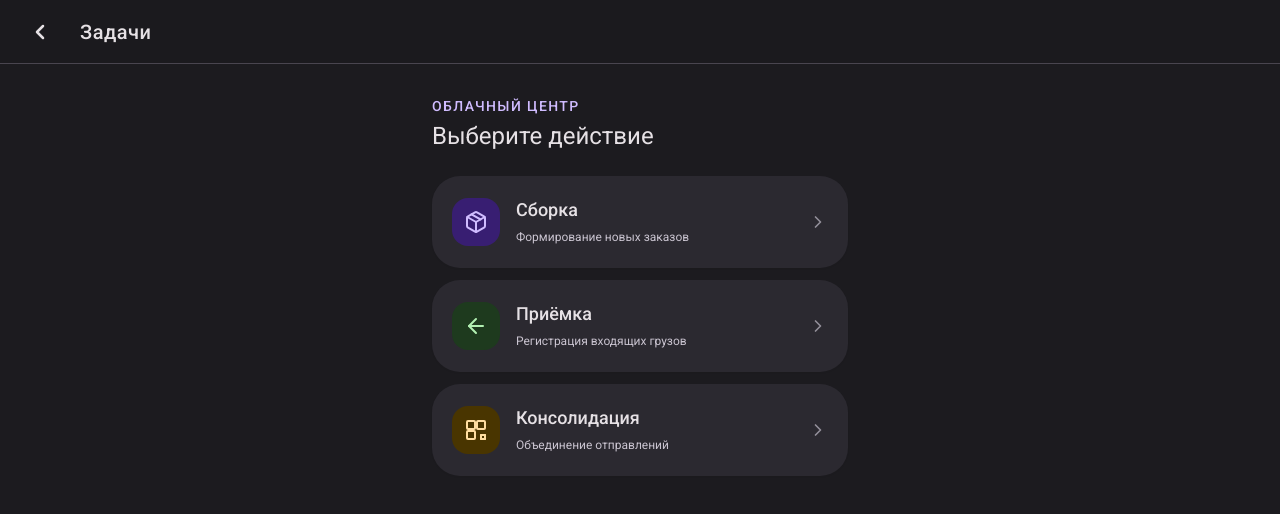
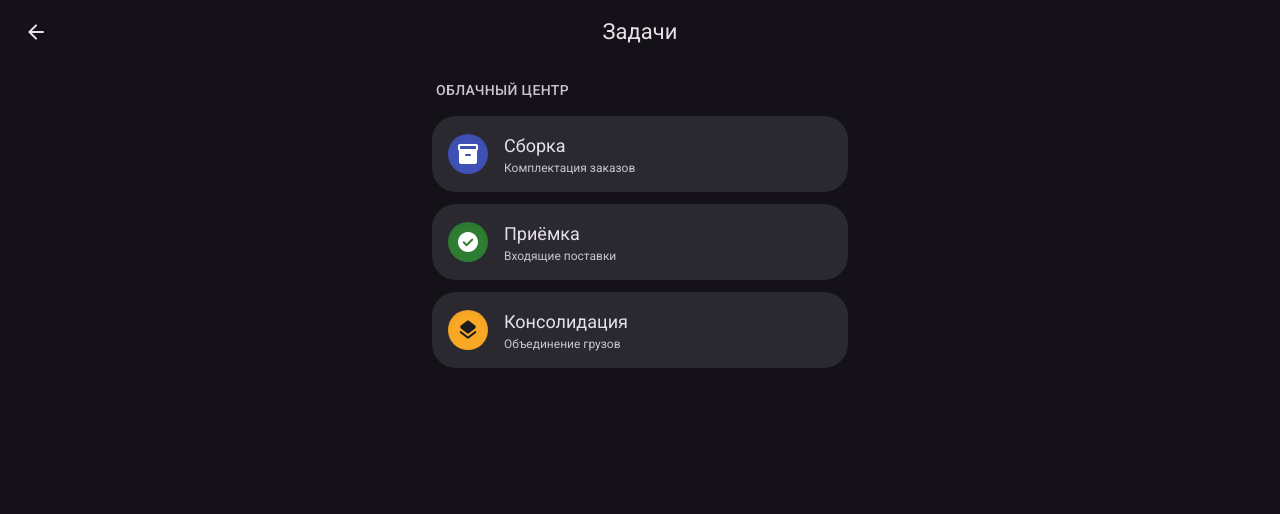
Before and after one commit to u8902054545-design/test-app, a plain HTML site: page index.html in a window 1280 px wide. Drawn offline with nearby package versions, Linux system fonts and the light colour scheme; no server answers; sample sign-in values are in the browser's storage.

Commit message:
Update index.html

```diff
--- a/index.html
+++ b/index.html
@@ -4,162 +4,157 @@
     <meta charset="UTF-8">
     <meta name="viewport" content="width=device-width, initial-scale=1.0, maximum-scale=1.0, user-scalable=no">
     <title>Задачи</title>
+
     <script src="https://cdn.tailwindcss.com"></script>
+
+    <link rel="preconnect" href="https://fonts.googleapis.com">
+    <link rel="preconnect" href="https://fonts.gstatic.com" crossorigin>
     <link href="https://fonts.googleapis.com/css2?family=Roboto:wght@400;500;700&display=swap" rel="stylesheet">
+
+    <link rel="stylesheet" href="https://fonts.googleapis.com/css2?family=Material+Symbols+Rounded:opsz,wght,FILL,GRAD@24,400,0,0" />
+
     <style>
+        /* MD3 Colors & Settings */
         :root {
-            --md-sys-color-surface: #1C1B1F;
-            --md-sys-color-on-surface: #E6E1E5;
-            --md-sys-color-surface-variant: #49454F;
+            --md-sys-color-surface: #141218;
+            --md-sys-color-surface-container: #2B2930;
+            --md-sys-color-surface-container-high: #36343B;
+            --md-sys-color-on-surface: #E6E0E9;
             --md-sys-color-on-surface-variant: #CAC4D0;
-            --md-sys-color-primary: #D0BCFF;
-            --md-sys-color-on-primary: #381E72;
-            --md-sys-color-outline: #938F99;
+            --md-sys-color-primary-container: #4F378B;
+            --md-sys-color-on-primary-container: #EADDFF;
         }
 
         body {
             font-family: 'Roboto', sans-serif;
             background-color: var(--md-sys-color-surface);
             color: var(--md-sys-color-on-surface);
-            /* Защита от копирования */
+            min-height: 100vh;
+            /* Блокировка выделения и контекстного меню */
+            -webkit-user-select: none;
+            -moz-user-select: none;
+            -ms-user-select: none;
             user-select: none;
-            -webkit-user-select: none;
-            -ms-user-select: none;
-            -webkit-touch-callout: none;
+            -webkit-touch-callout: none; /* Отключает меню при долгом нажатии на iOS */
             overflow-x: hidden;
         }
 
-        /* Material 3 Elevation & Interaction */
-        .m3-card {
-            background-color: #2b2930;
-            transition: background-color 0.2s, transform 0.1s;
+        /* Material 3 Card Style */
+        .md3-card {
+            background-color: var(--md-sys-color-surface-container);
+            border-radius: 24px; /* MD3 Large Shape */
+            transition: background-color 0.2s ease, transform 0.1s ease, box-shadow 0.2s ease;
             position: relative;
             overflow: hidden;
         }
 
-        .m3-card:active {
-            background-color: #3b3842;
+        /* Эмуляция State Layer при наведении и нажатии */
+        .md3-card::after {
+            content: "";
+            position: absolute;
+            inset: 0;
+            background-color: currentcolor;
+            opacity: 0;
+            transition: opacity 0.1s linear;
+        }
+
+        .md3-card:active {
             transform: scale(0.98);
         }
 
-        .m3-ripple {
-            position: absolute;
-            background: rgba(208, 188, 255, 0.12);
-            border-radius: 50%;
-            transform: scale(0);
-            animation: ripple 0.6s linear;
+        .md3-card:active::after {
+            opacity: 0.1; /* Эффект нажатия (Ripple emulation) */
+        }
+
+        /* Настройка иконок */
+        .material-symbols-rounded {
+            font-variation-settings: 'FILL' 1, 'wght' 400, 'GRAD' 0, 'opsz' 24;
+            font-size: 24px;
+        }
+
+        /* Блокировка перетаскивания картинок/иконок */
+        img, svg, .material-symbols-rounded {
             pointer-events: none;
         }
-
-        @keyframes ripple {
-            to {
-                transform: scale(4);
-                opacity: 0;
-            }
-        }
-
-        /* Скрытие полосы прокрутки */
-        ::-webkit-scrollbar { width: 0; display: none; }
     </style>
 </head>
-<body class="antialiased">
+<body class="antialiased" oncontextmenu="return false;">
+    <header class="fixed top-0 left-0 w-full h-16 flex items-center justify-between px-4 z-50 bg-[#141218] transition-colors duration-300">
+        <button id="backButton" class="w-10 h-10 rounded-full flex items-center justify-center text-[#E6E0E9] hover:bg-[#36343B] active:bg-[#48464C] transition-colors focus:outline-none">
+            <span class="material-symbols-rounded">arrow_back</span>
+        </button>
 
-    <!-- Material Top App Bar -->
-    <header class="fixed top-0 left-0 w-full h-16 flex items-center px-4 z-50 bg-[#1C1B1F]/90 backdrop-blur-md border-b border-[#49454F]">
-        <a href="https://u8902054545-design.github.io/DarkCenter-Cloud-User-Main/"
-           class="p-3 rounded-full hover:bg-[#49454F] transition-colors flex items-center justify-center text-[#E6E1E5]"
-           id="backButtonLink">
-            <svg xmlns="http://www.w3.org/2000/svg" width="24" height="24" viewBox="0 0 24 24" fill="none" stroke="currentColor" stroke-width="2.5" stroke-linecap="round" stroke-linejoin="round"><path d="m15 18-6-6 6-6"/></svg>
-        </a>
-        <div class="ml-4">
-            <h1 class="text-xl font-medium tracking-wide">Задачи</h1>
-        </div>
+        <h1 class="text-[#E6E0E9] text-[22px] font-normal leading-7 absolute left-1/2 transform -translate-x-1/2 pointer-events-none">Задачи</h1>
+
+        <div class="w-10"></div>
     </header>
 
-    <main class="pt-24 pb-8 px-4 max-w-md mx-auto">
-        <div class="mb-6">
-            <p class="text-sm font-medium text-[#D0BCFF] uppercase tracking-widest mb-1">Облачный центр</p>
-            <h2 class="text-2xl font-normal text-[#E6E1E5]">Выберите действие</h2>
-        </div>
+    <main class="pt-20 px-4 pb-6 max-w-md mx-auto">
+        <h2 class="text-sm font-medium text-[#CAC4D0] mb-4 ml-1 tracking-wide uppercase">Облачный центр</h2>
 
-        <div class="grid gap-3">
-            <!-- Сборка -->
-            <button class="m3-card w-full flex items-center p-5 rounded-[28px] shadow-sm text-left group" onclick="ripple(event); console.log('Сборка');">
-                <div class="w-12 h-12 flex items-center justify-center bg-[#381E72] text-[#D0BCFF] rounded-2xl mr-4">
-                    <svg xmlns="http://www.w3.org/2000/svg" width="24" height="24" viewBox="0 0 24 24" fill="none" stroke="currentColor" stroke-width="2" stroke-linecap="round" stroke-linejoin="round"><path d="m7.5 4.27 9 5.15"/><path d="M21 8a2 2 0 0 0-1-1.73l-7-4a2 2 0 0 0-2 0l-7 4A2 2 0 0 0 3 8v8a2 2 0 0 0 1 1.73l7 4a2 2 0 0 0 2 0l7-4A2 2 0 0 0 21 16Z"/><path d="m3.3 7 8.7 5 8.7-5"/><path d="M12 22V12"/></svg>
+        <div class="space-y-3">
+            <button class="md3-card w-full flex items-center p-4 shadow-sm" onclick="console.log('Сборка');">
+                <div class="w-10 h-10 rounded-full bg-[#3F51B5] flex items-center justify-center text-white mr-4 shadow-inner">
+                    <span class="material-symbols-rounded">inventory_2</span>
                 </div>
-                <div class="flex-1">
-                    <span class="block text-lg font-medium text-[#E6E1E5]">Сборка</span>
-                    <span class="text-xs text-[#CAC4D0]">Формирование новых заказов</span>
+                <div class="flex flex-col items-start">
+                    <span class="text-lg font-normal text-[#E6E0E9]">Сборка</span>
+                    <span class="text-xs text-[#CAC4D0]">Комплектация заказов</span>
                 </div>
-                <svg class="text-[#938F99] group-hover:text-[#D0BCFF] transition-colors" xmlns="http://www.w3.org/2000/svg" width="20" height="20" viewBox="0 0 24 24" fill="none" stroke="currentColor" stroke-width="2" stroke-linecap="round" stroke-linejoin="round"><path d="m9 18 6-6-6-6"/></svg>
             </button>
 
-            <!-- Приёмка -->
-            <button class="m3-card w-full flex items-center p-5 rounded-[28px] shadow-sm text-left group" onclick="ripple(event); console.log('Приёмка');">
-                <div class="w-12 h-12 flex items-center justify-center bg-[#1E3A1E] text-[#B2F0B2] rounded-2xl mr-4">
-                    <svg xmlns="http://www.w3.org/2000/svg" width="24" height="24" viewBox="0 0 24 24" fill="none" stroke="currentColor" stroke-width="2" stroke-linecap="round" stroke-linejoin="round"><path d="m12 19-7-7 7-7"/><path d="M19 12H5"/></svg>
+            <button class="md3-card w-full flex items-center p-4 shadow-sm" onclick="console.log('Приёмка');">
+                <div class="w-10 h-10 rounded-full bg-[#2E7D32] flex items-center justify-center text-white mr-4 shadow-inner">
+                    <span class="material-symbols-rounded">check_circle</span>
                 </div>
-                <div class="flex-1">
-                    <span class="block text-lg font-medium text-[#E6E1E5]">Приёмка</span>
-                    <span class="text-xs text-[#CAC4D0]">Регистрация входящих грузов</span>
+                <div class="flex flex-col items-start">
+                    <span class="text-lg font-normal text-[#E6E0E9]">Приёмка</span>
+                    <span class="text-xs text-[#CAC4D0]">Входящие поставки</span>
                 </div>
-                <svg class="text-[#938F99] group-hover:text-[#D0BCFF] transition-colors" xmlns="http://www.w3.org/2000/svg" width="20" height="20" viewBox="0 0 24 24" fill="none" stroke="currentColor" stroke-width="2" stroke-linecap="round" stroke-linejoin="round"><path d="m9 18 6-6-6-6"/></svg>
             </button>
 
-            <!-- Консолидация -->
-            <button class="m3-card w-full flex items-center p-5 rounded-[28px] shadow-sm text-left group" onclick="ripple(event); console.log('Консолидация');">
-                <div class="w-12 h-12 flex items-center justify-center bg-[#493500] text-[#FFDEA1] rounded-2xl mr-4">
-                    <svg xmlns="http://www.w3.org/2000/svg" width="24" height="24" viewBox="0 0 24 24" fill="none" stroke="currentColor" stroke-width="2" stroke-linecap="round" stroke-linejoin="round"><rect width="8" height="8" x="3" y="3" rx="1"/><rect width="8" height="8" x="13" y="3" rx="1"/><rect width="8" height="8" x="3" y="13" rx="1"/><path d="M17 17v4"/><path d="M21 17v4"/><path d="M17 17h4"/><path d="M17 21h4"/></svg>
+            <button class="md3-card w-full flex items-center p-4 shadow-sm" onclick="console.log('Консолидация');">
+                <div class="w-10 h-10 rounded-full bg-[#F9A825] flex items-center justify-center text-[#1c1b1f] mr-4 shadow-inner">
+                    <span class="material-symbols-rounded">layers</span>
                 </div>
-                <div class="flex-1">
-                    <span class="block text-lg font-medium text-[#E6E1E5]">Консолидация</span>
-                    <span class="text-xs text-[#CAC4D0]">Объединение отправлений</span>
+                <div class="flex flex-col items-start">
+                    <span class="text-lg font-normal text-[#E6E0E9]">Консолидация</span>
+                    <span class="text-xs text-[#CAC4D0]">Объединение грузов</span>
                 </div>
-                <svg class="text-[#938F99] group-hover:text-[#D0BCFF] transition-colors" xmlns="http://www.w3.org/2000/svg" width="20" height="20" viewBox="0 0 24 24" fill="none" stroke="currentColor" stroke-width="2" stroke-linecap="round" stroke-linejoin="round"><path d="m9 18 6-6-6-6"/></svg>
             </button>
         </div>
     </main>
 
     <script>
-        // 1. Ripple эффект для Material кнопок
-        function ripple(event) {
-            const button = event.currentTarget;
-            const circle = document.createElement("span");
-            const diameter = Math.max(button.clientWidth, button.clientHeight);
-            const radius = diameter / 2;
+        // Ссылка для возврата
+        const BACK_LINK_URL = 'https://u8902054545-design.github.io/DarkCenter-Cloud-User-Main/';
 
-            const rect = button.getBoundingClientRect();
-            circle.style.width = circle.style.height = `${diameter}px`;
-            circle.style.left = `${event.clientX - rect.left - radius}px`;
-            circle.style.top = `${event.clientY - rect.top - radius}px`;
-            circle.classList.add("m3-ripple");
+        document.getElementById('backButton').onclick = () => {
+            window.location.href = BACK_LINK_URL;
+        };
 
-            const rippleInstance = button.getElementsByClassName("m3-ripple")[0];
-            if (rippleInstance) rippleInstance.remove();
-            button.appendChild(circle);
-        }
-
-        // 2. Защита от копирования и контекстного меню
-        document.addEventListener('contextmenu', e => e.preventDefault());
-        document.addEventListener('keydown', e => {
-            if (e.ctrlKey && (e.key === 'c' || e.key === 'u' || e.key === 's' || e.key === 'p' || e.key === 'a')) {
+        // Защита от долгого нажатия и копирования
+        document.addEventListener('contextmenu', event => event.preventDefault());
+        document.addEventListener('keydown', function(e) {
+            // Блокировка Ctrl+C, Ctrl+U (source), F12 (dev tools - частично)
+            if ((e.ctrlKey && (e.key === 'c' || e.key === 'u')) || e.key === 'F12') {
                 e.preventDefault();
-            }
-            if (e.metaKey && (e.key === 'c' || e.key === 's')) { // Для Mac
-                e.preventDefault();
+                return false;
             }
         });
 
-        // 3. Логика проверки статуса
+        // Константы ссылок
         const AUTH_URL = 'https://u8902054545-design.github.io/Auth-ITC-Platform/';
         const CLOSED_REDIRECT_URL = 'https://u8902054545-design.github.io/DarkCenter-Cloud-User-Main/';
+
         const API_ENDPOINT_URL = 'https://script.google.com/macros/s/AKfycbwq698UMNuC6B4XeEA3ZBZcLbgSKs3BviKUBroscGDvXPnV8ZdSg1voVC346i2VVbk1/exec';
-        const CHECK_INTERVAL = 5000;
+        const CHECK_INTERVAL = 3000;
 
         async function checkShiftStatusAndRedirect() {
             const userEmail = localStorage.getItem('userEmail');
+
             if (!userEmail) {
+                console.warn('Email не найден в localStorage. Перенаправление...');
                 window.location.replace(AUTH_URL);
                 return;
             }
@@ -169,10 +164,13 @@
                     method: 'GET',
                     cache: 'no-cache'
                 });
-                if (!response.ok) throw new Error('Network error');
+
+                if (!response.ok) throw new Error('Network response was not ok');
+
                 const data = await response.json();
 
                 if (data.action === 'auth_redirect') {
+                    console.log('Пользователь не найден в базе. Редирект на Auth.');
                     window.location.replace(AUTH_URL);
                     clearInterval(statusCheckInterval);
                     return;
@@ -180,15 +178,20 @@
 
                 const currentStatus = data.shift_status ? data.shift_status.trim() : '';
                 if (currentStatus === 'Closed') {
+                    console.log('Смена закрыта. Редирект...');
                     window.location.replace(CLOSED_REDIRECT_URL);
                     clearInterval(statusCheckInterval);
                     return;
                 }
+
+                console.log('Статус активен:', currentStatus);
+
             } catch (error) {
-                console.error('Status check failed:', error);
+                console.error('Ошибка связи с сервером:', error);
             }
         }
 
+        // Запуск цикла проверки
         checkShiftStatusAndRedirect();
         const statusCheckInterval = setInterval(checkShiftStatusAndRedirect, CHECK_INTERVAL);
     </script>
```
